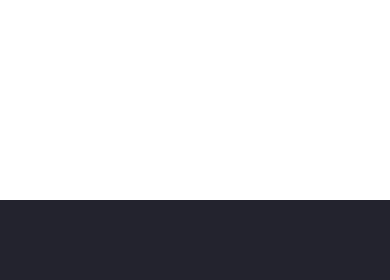
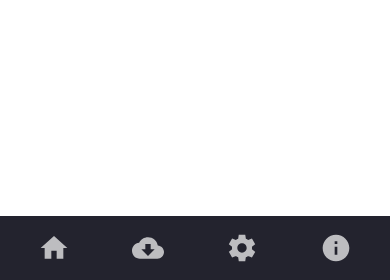
Before and after one commit to Zenahr/flask-weight-calculator, a Flask app: template Controller/templates/Main.html in a window 390 px wide. Shown: the part 564-844 px from the top of the page. Run offline with Flask 2, Linux system fonts and the light colour scheme; the template is opened without the code that fills it, so the values that code supplies are empty.

Commit message:
finished sidebar

```diff
--- a/Controller/templates/Main.html
+++ b/Controller/templates/Main.html
@@ -11,8 +11,7 @@
             --text-secondary: #ececec;
             --bg-primary: #23232e;
             --bg-secondary: #141418;
-            --transition-speed: 250ms;
-            --transition-speed-secondary: 200ms;
+            --transition-speed: 600ms;
         }
 
         body {
@@ -44,7 +43,7 @@
             background-color: var(--bg-primary);
             width: 5rem;
             height: 100vh;
-            transition: width 250ms ease;
+            transition: width 600ms ease;
         }
 
         .navbar-nav {
@@ -65,14 +64,10 @@
             margin-top: auto;
         }
 
-        .navbar:hover {
-            width: 16rem;
-        }
-
         .nav-link {
             display: flex;
             align-items: center;
-            height: 5rem;
+            height: 4rem;
             color: var(--text-primary);
             text-decoration: none;
             filter: grayscale(100%) opacity(0.7);
@@ -108,51 +103,20 @@
         .fa-secondary {
             transition: var(--transition-speed);
         }
-
-        .logo {
-            font-weight: bold;
-            text-transform: uppercase;
-            margin-bottom: 1rem;
-            text-align: center;
-            color: var(--text-secondary);
-            background: var(--bg-secondary);
-            font-size: 1.5rem;
-            text-transform: uppercase;
-            letter-spacing: 0.3ch;
-            width: 100%;
-        }
-
-        .logo img {
-            transform: rotate(0deg);
-            transition: var(--transition-speed);
-        }
-
-        .logo-text {
-            display: inline;
-            position: absolute;
-            left: -999px;
-            transition: var(--transition-speed-secondary);
-        }
-
-        .navbar:hover .logo img {
-            transform: rotate(0deg);
-        }
         /* Small screens */
 
         @media only screen and (max-width: 600px) {
             .navbar {
                 bottom: 0;
                 width: 100vw;
-                height: 5rem;
+                height: 4rem;
             }
             .logo {
-                display: none;
+                display: flex;
             }
             .navbar-nav {
                 flex-direction: row;
-            }
-            .nav-link {
-                justify-content: center;
+                justify-content: space-evenly;
             }
             main {
                 margin: 0;
@@ -169,14 +133,12 @@
             .navbar:hover .link-text {
                 display: inline;
             }
-            .navbar:hover .logo img {
-                margin-left: 11rem;
-            }
             .navbar:hover .logo-text {
                 left: 0px;
             }
         }
     </style>
+
 </head>
 
 <body>
@@ -185,28 +147,28 @@
         <ul class="navbar-nav">
             <li class="logo">
                 <a href="#" class="nav-link">
-                    <span class="link-text logo-text">Home</span>
+                    <!-- <span class="link-text logo-text">Home</span> -->
                     <img src="/Controller/templates/static/icons/main.svg" alt="" srcset="">
                 </a>
             </li>
 
             <li class="logo">
                 <a href="#" class="nav-link">
-                    <span class="link-text logo-text">Data Center</span>
+                    <!-- <span class="link-text logo-text">Data Center</span> -->
                     <img src="/Controller/templates/static/icons/data-server.svg" alt="" srcset="">
                 </a>
             </li>
 
             <li class="logo">
                 <a href="#" class="nav-link">
-                    <span class="link-text logo-text">Options</span>
+                    <!-- <span class="link-text logo-text">Options</span> -->
                     <img src="/Controller/templates/static/icons/options.svg" alt="" srcset="">
                 </a>
             </li>
 
             <li class="logo">
                 <a href="#" class="nav-link">
-                    <span class="link-text logo-text">About</span>
+                    <!-- <span class="link-text logo-text">About</span> -->
                     <img src="/Controller/templates/static/icons/info.svg" alt="" srcset="">
                 </a>
             </li>
```
Also changed, not shown: 1 other file.
